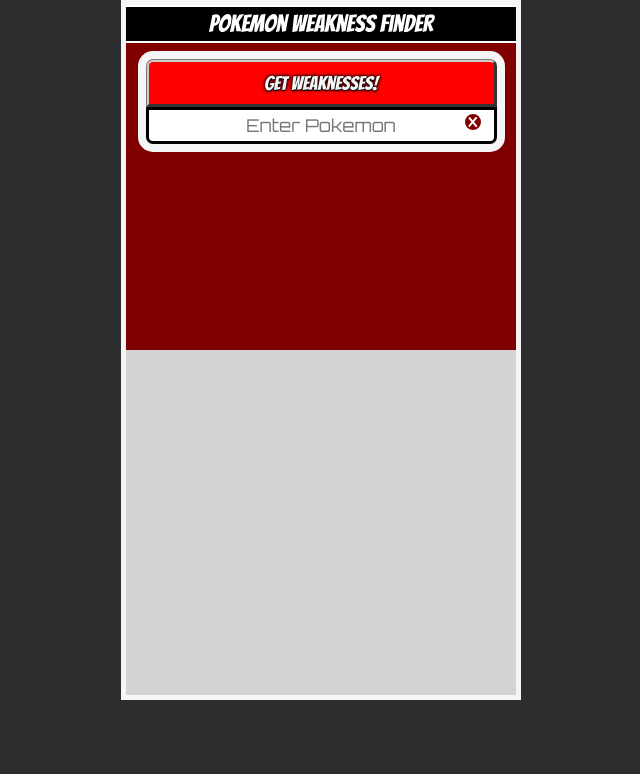
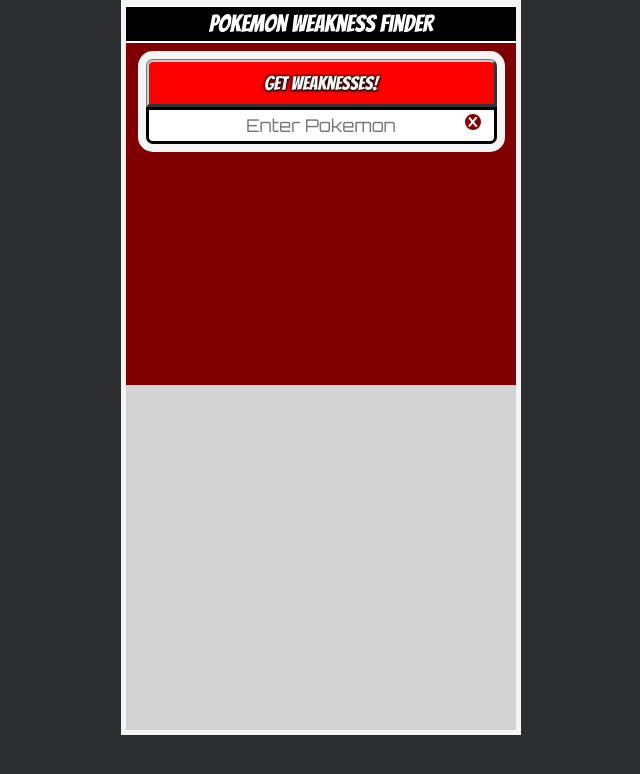
Before and after one commit to CraigNock/PokemonWeakness, a React (Create React App) app in the folder client/: page / in a window 1280 px wide. Shown: the top 774 px of the page, without its empty margins (319-959 px from the left). Built offline with nearby package versions, Linux system fonts and the light colour scheme.

Commit message:
earmark background changes

```diff
--- a/client/src/components/Homepage/Homepage.tsx
+++ b/client/src/components/Homepage/Homepage.tsx
@@ -89,6 +89,16 @@
   //   steel: 0.5
   // }
 
+  // background: blue; /* For browsers that do not support gradients */
+  // background: -webkit-linear-gradient(left, blue 50% , yellow 50%); /* For Safari 5.1 to 6.0 */
+  // background: -o-linear-gradient(right, blue 50%, yellow 50%); /* For Opera 11.1 to 12.0 */
+  // background: -moz-linear-gradient(right, blue 50%, yellow 50%); /* For Firefox 3.6 to 15 */
+  // background: linear-gradient(to right, blue 50% , yellow 50%); /* Standard syntax */
+  // }
+
+  //inputColor={bleh} in component
+  // color: ${props => props.inputColor || "palevioletred"}; //in styled
+
   return (
     <>
     <StyledDiv
@@ -159,12 +169,11 @@
 
 const StyledDiv = styled.div`
   width: 100%;
-  height: 50%;
+  height: 55%;
   /* min-height: fit-content; */
   display: flex;
   flex-direction: column;
   align-items: center;
-  /* background: maroon; */
 `;
 const Title = styled.h1`
   width: 100%;
@@ -175,11 +184,7 @@
   font-size: 1.5rem;
   font-family: 'Bangers', cursive;
   color: white;
-
   background: black;
-  /* border-radius: 15px; */
-  /* border: 2px solid white; */
-  /* border-top: none; */
   border-bottom: 2px solid white;
   border-top: 2px solid white;
 `;
```
